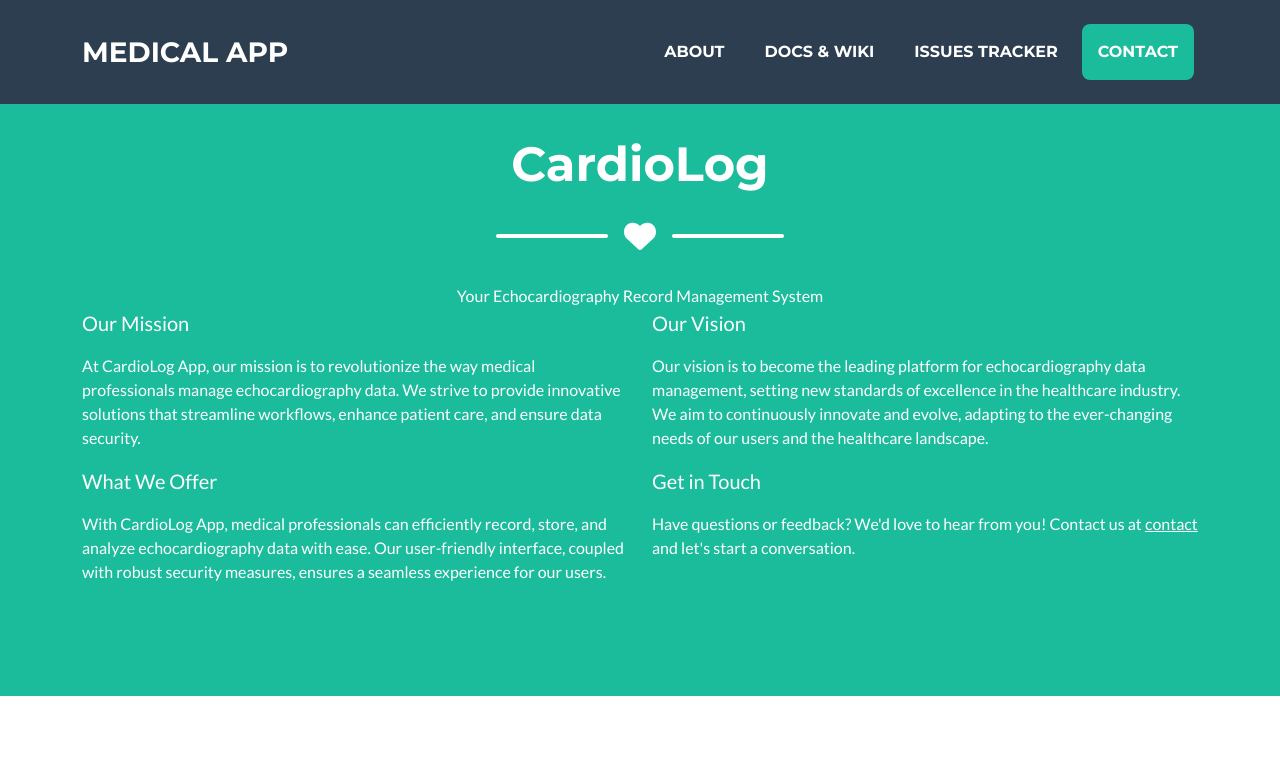
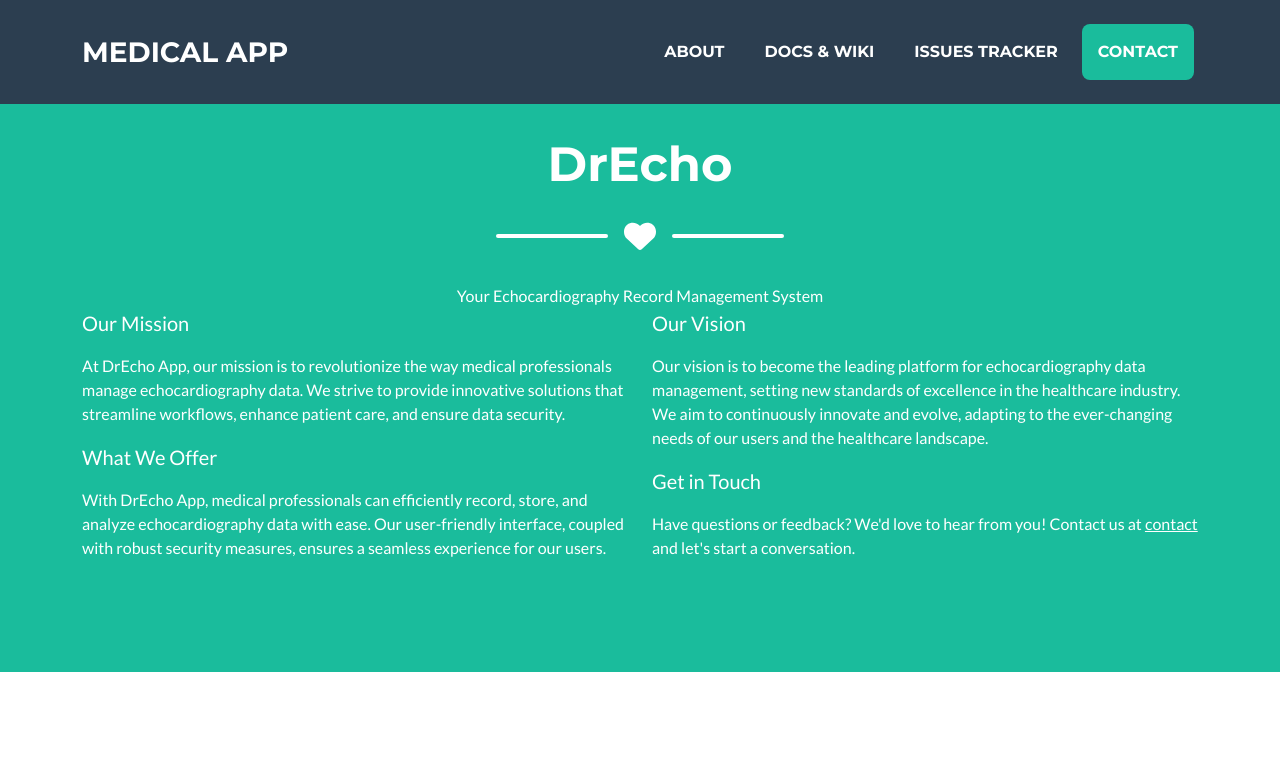
Before and after one commit to szwrk/dr.echo-website, a plain HTML site: page index.html in a window 1280 px wide. Shown: the top 765 px of the page. Drawn offline with nearby package versions, Linux system fonts and the light colour scheme.

Commit message:
update app names

```diff
--- a/index.html
+++ b/index.html
@@ -7,7 +7,7 @@
     <meta name="viewport" content="width=device-width, initial-scale=1, shrink-to-fit=no">
     <meta name="description" content="">
     <meta name="author" content="">
-    <title>CardioLog</title>
+    <title>DrEcho</title>
     <link rel="icon" type="image/x-icon" href="assets/favicon.ico" />
     <script src="https://use.fontawesome.com/releases/v6.3.0/js/all.js" crossorigin="anonymous"></script>
     <link href="https://fonts.googleapis.com/css?family=Montserrat:400,700" rel="stylesheet" type="text/css" />
@@ -39,7 +39,7 @@
             <header class="text-center">
                 <div class="container d-flex align-items-center flex-column">
                     <img class="masthead-avatar mb-5" src="assets/img/fake.svg" alt="" />
-					  <h1 class="page-section-heading text-center text-white">CardioLog</h1>
+					  <h1 class="page-section-heading text-center text-white">DrEcho</h1>
                     <div class="divider-custom divider-light">
                         <div class="divider-custom-line"></div>
                         <div class="divider-custom-icon"><i class="fas fa-heart"></i></div>
@@ -52,9 +52,9 @@
             <div class="row">
                 <div class="col-lg-6 mx-auto">
                     <p class="lead">Our Mission</p>
-                    <p>At CardioLog App, our mission is to revolutionize the way medical professionals manage echocardiography data. We strive to provide innovative solutions that streamline workflows, enhance patient care, and ensure data security.</p>
+                    <p>At DrEcho App, our mission is to revolutionize the way medical professionals manage echocardiography data. We strive to provide innovative solutions that streamline workflows, enhance patient care, and ensure data security.</p>
                     <p class="lead">What We Offer</p>
-                    <p>With CardioLog App, medical professionals can efficiently record, store, and analyze echocardiography data with ease. Our user-friendly interface, coupled with robust security measures, ensures a seamless experience for our users.</p>
+                    <p>With DrEcho App, medical professionals can efficiently record, store, and analyze echocardiography data with ease. Our user-friendly interface, coupled with robust security measures, ensures a seamless experience for our users.</p>
                 </div>
                 <div class="col-lg-6 mx-auto">
                     <p class="lead">Our Vision</p>
```
